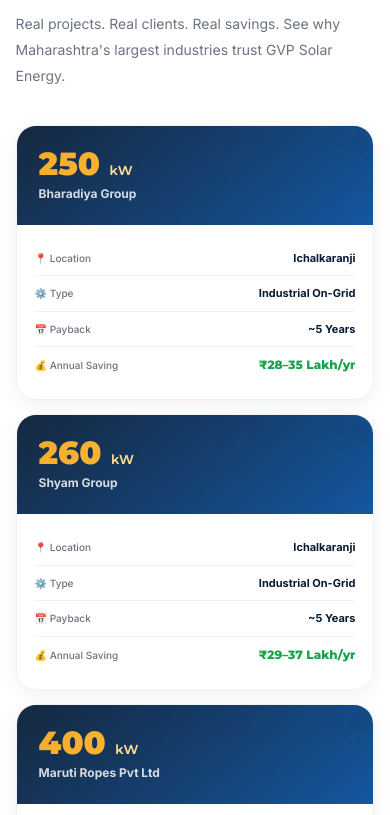
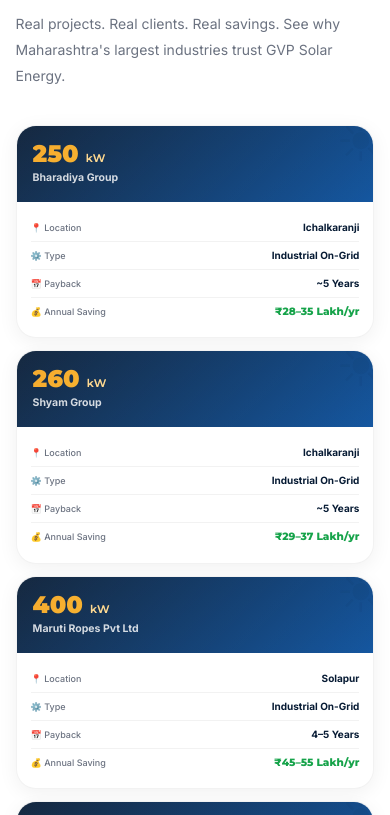
Before and after one commit to shubhamworkf-cell/gvpsolar-website, a website: page index.html in a window 390 px wide. Shown: the part 4622-5437 px from the top of the page. Drawn offline with Linux system fonts and the light colour scheme.

Commit message:
style: reduce project card size by 20-25% and align responsive grid breakpoints

```diff
--- a/index.html
+++ b/index.html
@@ -166,21 +166,22 @@
 .sol-desc{font-size:clamp(10.5px,1.1vw,12.5px);color:rgba(255,255,255,.48);line-height:1.7}
 
 /* ─── PROJECTS ─── */
-.projects-grid{display:grid;grid-template-columns:repeat(auto-fill,minmax(min(290px,100%),1fr));gap:clamp(14px,2vw,26px)}
+.projects-grid{display:grid;grid-template-columns:repeat(4,1fr);gap:clamp(12px,1.6vw,20px)}
 .proj-card{background:var(--white);border-radius:var(--r-card);overflow:hidden;border:1px solid rgba(0,0,0,.05);transition:transform .4s var(--ease),box-shadow .4s;box-shadow:0 4px 20px rgba(0,0,0,.06)}
 .proj-card:hover{transform:translateY(-7px);box-shadow:0 22px 52px rgba(0,0,0,.12)}
-.proj-header{background:linear-gradient(140deg,var(--navy),var(--blue2));padding:clamp(22px,3vw,34px);position:relative;overflow:hidden}
-.proj-header::after{content:'☀';position:absolute;right:-16px;top:-16px;font-size:clamp(70px,12vw,120px);opacity:.04;line-height:1;pointer-events:none}
+.proj-card img{width:100%;height:clamp(90px,10vw,120px);object-fit:cover;display:block}
+.proj-header{background:linear-gradient(140deg,var(--navy),var(--blue2));padding:clamp(16px,2vw,24px);position:relative;overflow:hidden}
+.proj-header::after{content:'☀';position:absolute;right:-12px;top:-12px;font-size:clamp(55px,9vw,90px);opacity:.04;line-height:1;pointer-events:none}
 .proj-header::before{content:'';position:absolute;inset:0;background:linear-gradient(135deg,rgba(255,255,255,.06),transparent)}
-.proj-kw{font-family:'Montserrat',sans-serif;font-weight:900;font-size:clamp(32px,5vw,50px);background:linear-gradient(135deg,var(--gold),var(--yellow));-webkit-background-clip:text;-webkit-text-fill-color:transparent;background-clip:text;line-height:1}
-.proj-kw span{font-size:clamp(13px,1.8vw,17px);font-weight:600;-webkit-text-fill-color:rgba(255,255,255,.5)}
-.proj-client{font-size:clamp(12px,1.4vw,14px);color:rgba(255,255,255,.82);margin-top:5px;font-weight:700}
-.proj-body{padding:clamp(16px,2.5vw,26px) clamp(18px,2.5vw,30px)}
-.proj-row{display:flex;justify-content:space-between;align-items:baseline;padding:9px 0;border-bottom:1px solid rgba(0,0,0,.05);gap:8px}
+.proj-kw{font-family:'Montserrat',sans-serif;font-weight:900;font-size:clamp(24px,3.5vw,36px);background:linear-gradient(135deg,var(--gold),var(--yellow));-webkit-background-clip:text;-webkit-text-fill-color:transparent;background-clip:text;line-height:1}
+.proj-kw span{font-size:clamp(11px,1.4vw,13px);font-weight:600;-webkit-text-fill-color:rgba(255,255,255,.5)}
+.proj-client{font-size:clamp(10.5px,1.2vw,12px);color:rgba(255,255,255,.82);margin-top:4px;font-weight:700}
+.proj-body{padding:clamp(12px,1.8vw,18px) clamp(14px,1.8vw,20px)}
+.proj-row{display:flex;justify-content:space-between;align-items:baseline;padding:6px 0;border-bottom:1px solid rgba(0,0,0,.05);gap:8px}
 .proj-row:last-child{border-bottom:none}
-.proj-label{font-size:clamp(10px,1.1vw,12px);color:var(--text2);font-weight:500;flex-shrink:0}
-.proj-val{font-size:clamp(11px,1.2vw,13px);color:var(--navy);font-weight:700;text-align:right}
-.proj-saving{color:#16a34a;font-size:clamp(12px,1.4vw,14px);font-weight:800;font-family:'Montserrat',sans-serif;text-align:right}
+.proj-label{font-size:clamp(9px,1vw,10.5px);color:var(--text2);font-weight:500;flex-shrink:0}
+.proj-val{font-size:clamp(10px,1.1vw,11.5px);color:var(--navy);font-weight:700;text-align:right}
+.proj-saving{color:#16a34a;font-size:clamp(10.5px,1.2vw,12.5px);font-weight:800;font-family:'Montserrat',sans-serif;text-align:right}
 
 /* ─── WHY ─── */
 .why-grid{display:grid;grid-template-columns:repeat(auto-fill,minmax(min(260px,100%),1fr));gap:clamp(12px,2vw,20px)}
@@ -401,6 +402,7 @@
   .hero-stats{grid-template-columns:repeat(3,1fr)}
   .stat-item:nth-child(4),.stat-item:nth-child(5){border-top:1px solid rgba(255,255,255,.05)}
   .section{padding:clamp(56px,8vw,96px) 5%}
+  .projects-grid{grid-template-columns:repeat(3,1fr)}
 }
 @media(max-width:768px){
   :root{--nav-h:90px;--logo-h:68px;--logo-text-gvp-sz:22px;--logo-text-energy-sz:18px;--page-nav-h:46px;--page-nav-fs:11px;--page-nav-pad:0 12px}
@@ -415,7 +417,7 @@
   .stat-item:nth-child(n+4){border-top:1px solid rgba(255,255,255,.05)}
   .services-grid{grid-template-columns:repeat(auto-fill,minmax(min(240px,100%),1fr))}
   .solutions-grid{grid-template-columns:repeat(2,1fr)}
-  .projects-grid{grid-template-columns:1fr}
+  .projects-grid{grid-template-columns:repeat(2,1fr)}
   .why-grid{grid-template-columns:1fr}
   .steps-grid{grid-template-columns:1fr}
   .compare-grid{grid-template-columns:repeat(2,1fr)}
@@ -461,7 +463,8 @@
   .industrial-hero>div[style]{grid-template-columns:1fr!important;gap:20px!important}
   .ind-facts{grid-template-columns:1fr 1fr}
   .contact-grid{grid-template-columns:1fr;gap:24px}
-  .proj-body{padding:16px 18px}
+  .proj-body{padding:12px 14px}
+  .projects-grid{grid-template-columns:1fr}
   .whatsapp-float{bottom:16px;right:14px;width:54px;height:54px;font-size:24px}
   .call-float{bottom:82px;right:14px;width:46px;height:46px;font-size:18px}
   .roi-tabs{gap:6px}
```
